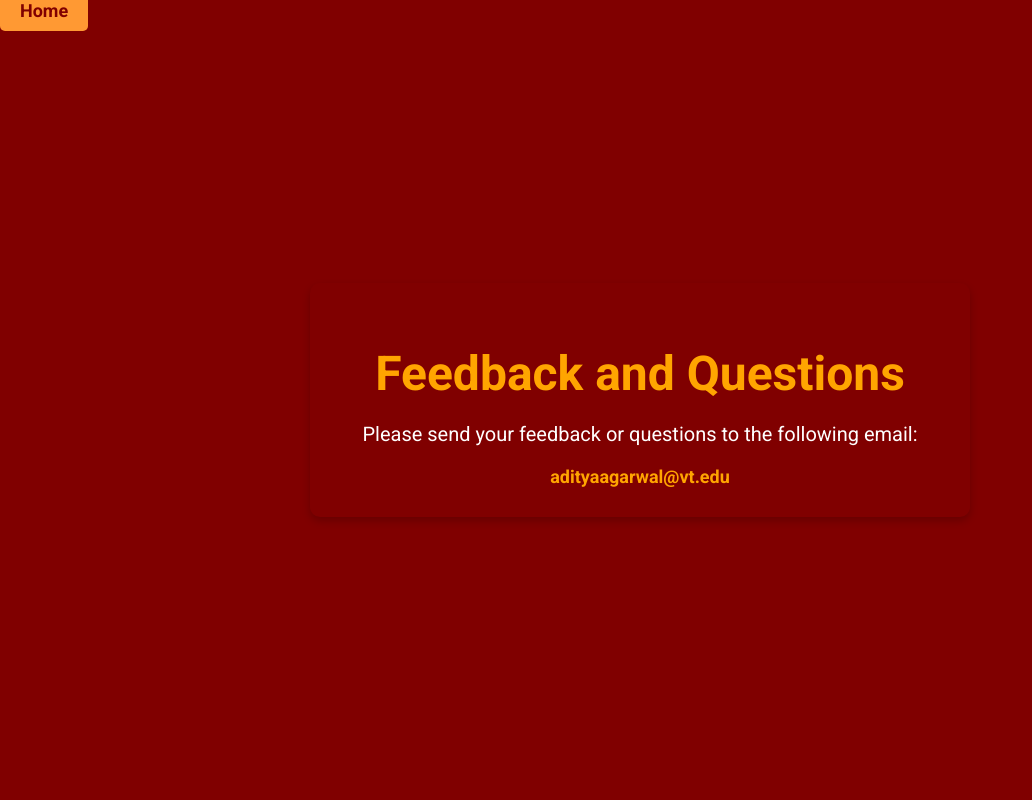
After one commit to adityagarwal23/VTHacks12, a Flask app: page /templates/feedback.html in a window 1280 px wide. The commit adds this page. Shown: the whole page, without its empty margins (0-1032 px from the left). Run offline with Flask 3, Linux system fonts and the light colour scheme.

Commit message:
finished feedback.html

```diff
--- a/src/app.py
+++ b/src/app.py
@@ -16,6 +16,10 @@ def index():
 @app.route('/templates/form.html')
 def form():
     return send_from_directory('templates', 'form.html')
+
+@app.route('/templates/feedback.html')
+def feedback():
+    return send_from_directory('templates', 'feedback.html')
 
 @app.route('/images/Virginia-Tech-Logo.png')
 def VTimage():
--- /dev/null
+++ b/src/templates/feedback.html
@@ -0,0 +1,89 @@
+<!DOCTYPE html>
+<html lang="en">
+<head>
+    <meta charset="UTF-8">
+    <meta name="viewport" content="width=device-width, initial-scale=1.0">
+    <title>Feedback - RateMyExam</title>
+    <link href="https://fonts.googleapis.com/css2?family=Roboto:wght@400;700&display=swap" rel="stylesheet">
+    <style>
+        body {
+            font-family: 'Roboto', sans-serif;
+            background-color: maroon;
+            color: white;
+            margin: 0;
+            padding: 0;
+            height: 100vh;
+            display: flex;
+            flex-direction: column;
+            justify-content: center;
+            align-items: center;
+            text-align: center;
+        }
+
+        h1 {
+            color: orange;
+            font-size: 48px;
+            margin-bottom: 20px;
+        }
+
+        p {
+            font-size: 20px;
+            margin-bottom: 20px;
+        }
+
+        a {
+            color: orange;
+            font-size: 18px;
+            text-decoration: none;
+            font-weight: bold;
+        }
+
+        a:hover {
+            color: #ff9933; /* Lighter orange on hover */
+        }
+
+        .container {
+            background-color: #800000; /* Dark maroon */
+            padding: 30px;
+            border-radius: 10px;
+            box-shadow: 0 4px 8px rgba(0, 0, 0, 0.2);
+            max-width: 600px;
+            width: 100%;
+        }
+        /* Navbar styling */
+        nav {
+            position: absolute;
+            top: 0;
+            left: 0;
+            padding: 0px;
+            background-color: #800000; /* Dark maroon */
+        }
+
+        nav a {
+            background-color: orange;
+            color: maroon;
+            padding: 10px 20px;
+            text-decoration: none;
+            border-radius: 5px;
+            font-weight: bold;
+        }
+
+        nav a:hover {
+            background-color: #ff9933; /* Lighter orange on hover */
+            color: maroon;
+        }
+    </style>
+</head>
+<body>
+<!-- Navbar with button in the top-left corner -->
+    <nav>
+        <a href="/">Home</a>
+    </nav>
+    <div class="container">
+        <h1>Feedback and Questions</h1>
+        <p>Please send your feedback or questions to the following email:</p>
+        <a href="mailto:adityaagarwal@vt.edu">adityaagarwal@vt.edu</a>
+    </div>
+
+</body>
+</html>
--- a/src/templates/index.html
+++ b/src/templates/index.html
@@ -69,7 +69,7 @@
     <nav>
         <a href="file1.html">View Past Rated Exams</a>
         <a href="templates/form.html">Rate an Exam you took!</a>
-        <a href="file3.html">Feedback</a>
+        <a href="templates/feedback.html">Feedback</a>
     </nav>
 
     <!-- Welcome screen -->
```
